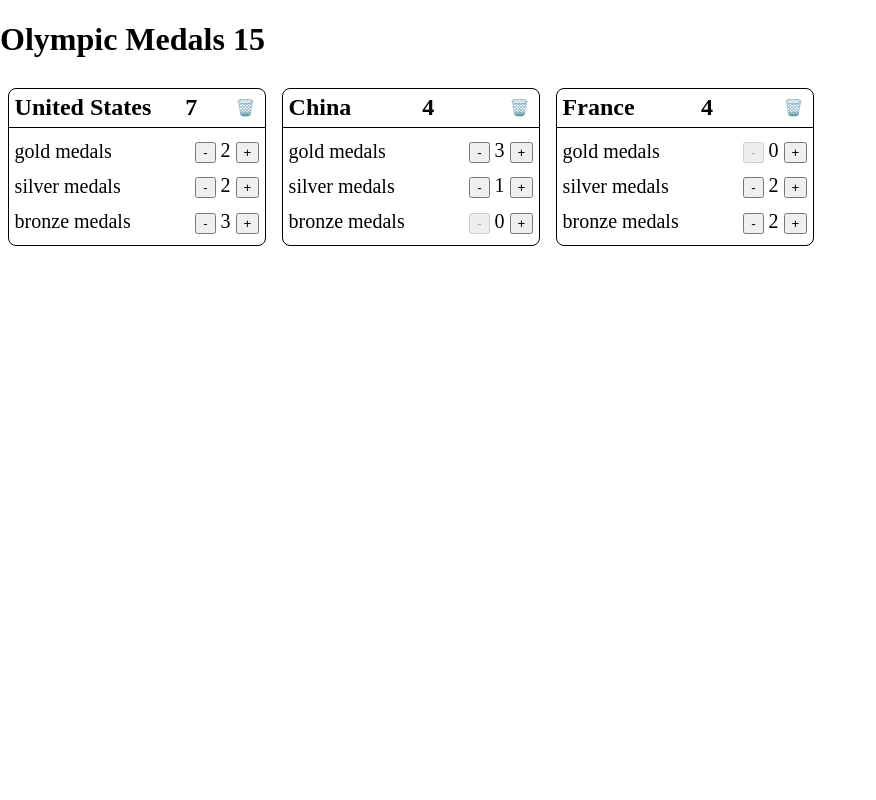
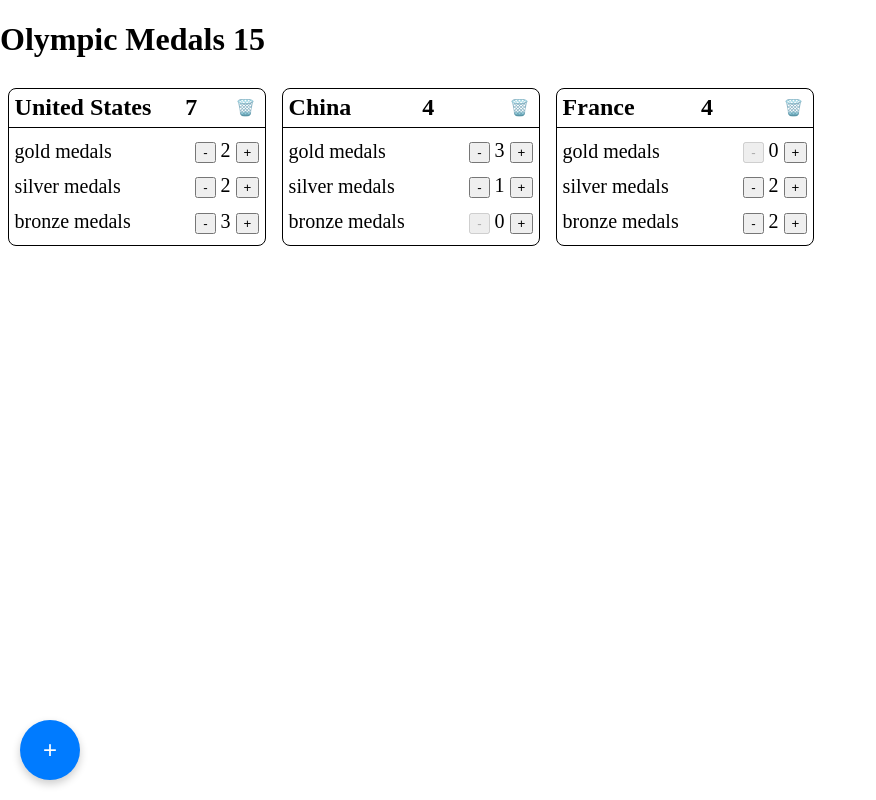
Before and after one commit to Khoa-Henry/medals-react, a React (Create React App) app: page / in a window 1280 px wide. Shown: the whole page, without its empty margins (0-876 px from the left). Built offline with nearby package versions, Linux system fonts and the light colour scheme.

Commit message:
add new country

```diff
--- a/src/App.js
+++ b/src/App.js
@@ -1,5 +1,7 @@
 import { useMemo, useRef, useState } from "react";
 import Country from "./components/Country";
+import NewCountry from "./components/NewCountry";
+import "./style.css";
 
 function App() {
   const [countries, setCountries] = useState([
@@ -13,6 +15,7 @@ function App() {
     { id: 2, name: "silver" },
     { id: 3, name: "bronze" },
   ]);
+  const dialogRef = useRef(null);
 
   const useTotalMedals = useMemo(() => {
     const totalMedals = countries.reduce((total, country) => {
@@ -41,6 +44,21 @@ function App() {
     );
   };
 
+  const submitNewCountry = (countryName) => {
+    const newCountry = {
+      id: Math.random() * 100,
+      name: countryName,
+      gold: 0,
+      silver: 0,
+      bronze: 0,
+    };
+
+    const countriesClone = [...countries];
+    countriesClone.push(newCountry);
+
+    setCountries(countriesClone);
+  };
+
   return (
     <div>
       <h1>Olympic Medals {useTotalMedals}</h1>
@@ -53,6 +71,12 @@ function App() {
           handleIncrement={handleIncrement}
         />
       </div>
+
+      <NewCountry dialogRef={dialogRef} submitNewCountry={submitNewCountry} />
+
+      <button className="fab" onClick={() => dialogRef.current?.showModal()}>
+        +
+      </button>
     </div>
   );
 }
--- /dev/null
+++ b/src/components/NewCountry.js
@@ -0,0 +1,38 @@
+import { useState } from "react";
+
+const NewCountry = (props) => {
+  const { dialogRef, submitNewCountry } = props;
+
+  const [countryName, setCountryName] = useState("");
+
+  const closeDialog = () => dialogRef.current?.close();
+
+  const onSave = () => {
+    submitNewCountry(countryName);
+    closeDialog();
+    setCountryName("");
+  };
+
+  return (
+    <div>
+      <dialog ref={dialogRef} style={{ padding: "20px", borderRadius: "8px" }}>
+        <h2>Enter New Country Name</h2>
+        <input
+          type="text"
+          value={countryName}
+          onChange={(e) => setCountryName(e.target.value)}
+          placeholder="Country Name"
+          required
+        />
+        <div style={{ marginTop: "10px", display: "flex", gap: "10px" }}>
+          <button onClick={onSave} disabled={countryName.length === 0}>
+            Save
+          </button>
+          <button onClick={closeDialog}>Cancel</button>
+        </div>
+      </dialog>
+    </div>
+  );
+};
+
+export default NewCountry;
--- /dev/null
+++ b/src/style.css
@@ -0,0 +1,22 @@
+.fab {
+  position: fixed;
+  bottom: 20px;
+  left: 20px;
+  width: 60px;
+  height: 60px;
+  border-radius: 50%;
+  background-color: #007bff;
+  color: white;
+  border: none;
+  font-size: 24px;
+  display: flex;
+  align-items: center;
+  justify-content: center;
+  box-shadow: 0 4px 8px rgba(0, 0, 0, 0.2);
+  cursor: pointer;
+  transition: background 0.3s ease-in-out;
+}
+
+.fab:hover {
+  background-color: #0056b3;
+}
```
